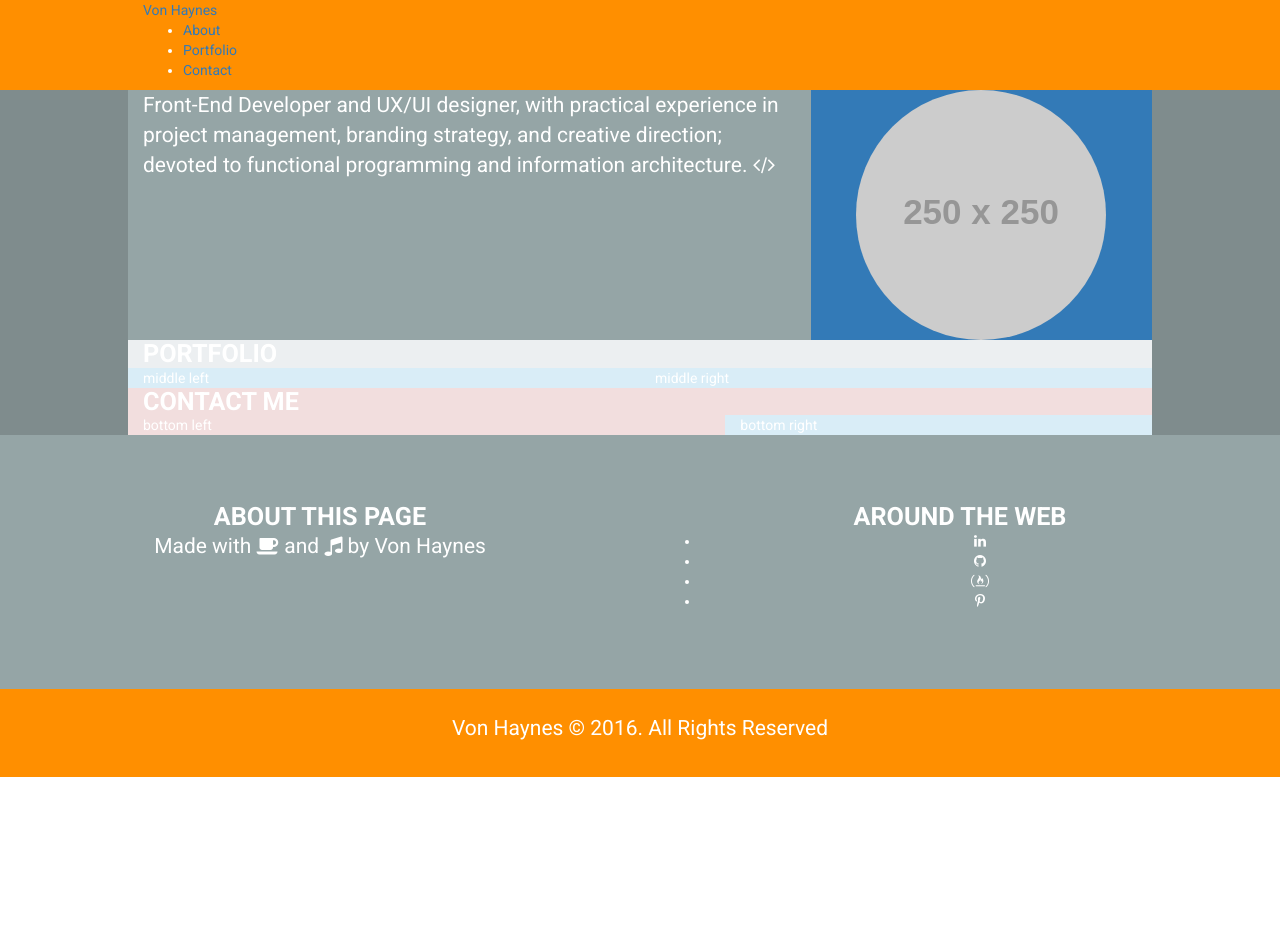
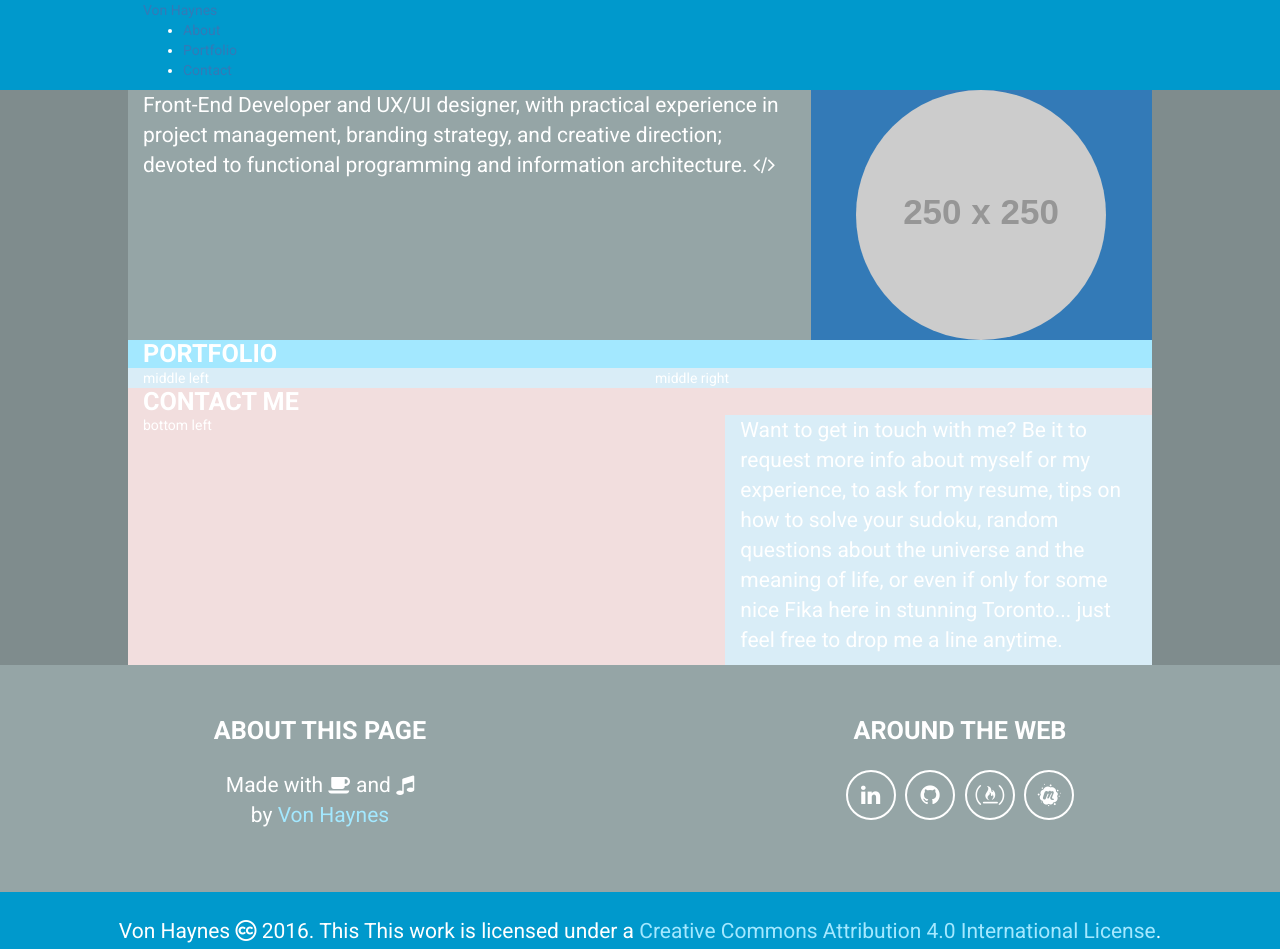
Before and after one commit to drbrounsuga/portfolio-code-camp, a website: page dist/index.html in a window 1280 px wide. Before the commit the page ends 800 px from the top, so only its background shows below. Drawn offline with nearby package versions, Linux system fonts and the light colour scheme; placeholder pictures from the web are drawn by us.

Commit message:
Added social media content

```diff
--- a/dist/css/app.css
+++ b/dist/css/app.css
@@ -2,49 +2,6 @@ body{
   font-family: roboto, arial, sans-serif;
   color: #fff;
 }
-
-
-.bkg-primary{
-  background-color: #FF8F00;
-}
-
-.bkg-primary-accent{
-  background-color: #FFECB3;
-}
-
-.bkg-secondary{
-  background-color: #95a5a6;
-}
-
-.bkg-tertiary{
-  background-color: #7f8c8d;
-}
-
-.bkg-light{
-  background-color: #ECEFF1;
-}
-
-.content-container{
-  max-width: 1024px;
-}
-
-
-.centered{
-  text-align: center;
-}
-
-.padded-lg{
-  padding: 68px 20px;
-}
-
-.padded-md{
-  padding: 24px 20px;
-}
-
-.avatar{
-  border-radius: 50%;
-}
-
 
 h2{
   margin: 0;
@@ -56,3 +13,83 @@ h2{
 p{
   font-size: 1.5em;
 }
+
+/*
+---------------------------
+color classes
+---------------------------
+*/
+.bkg-primary{ background-color: #0099CC; }
+.bkg-primary-accent{ background-color: #CEEBF5; }
+.bkg-secondary{ background-color: #95a5a6; }
+.bkg-tertiary{ background-color: #7f8c8d; }
+.bkg-light{ background-color: #a3e8ff; }
+.fg-light{ color: #a3e8ff; }
+.content-container{ max-width: 1024px; }
+
+
+/*
+---------------------------
+general formatting classes
+---------------------------
+*/
+.centered{ text-align: center; }
+.padded-lg{ padding: 52px 25px; }
+.padded-md{ padding: 24px 25px; }
+.avatar{ border-radius: 50%; }
+.linked{
+  color: #a3e8ff;
+  text-decoration: none;
+  transition: color 500ms;
+}
+.linked:hover{ color: #FFEEBC; }
+
+
+
+/*
+---------------------------
+social media styles
+---------------------------
+*/
+.info-col h2{
+  margin-bottom: 1em;
+}
+.social-media{
+  padding: 0;
+  list-style-type: none;
+  font-size: 1.6em;
+}
+.social-media li,
+.social-media i,
+.social-media a{
+  display: inline-block;
+}
+
+.social-media li{ margin: 0 2px; }
+.social-media i{
+  position: absolute;
+  top: 50%;
+  left: 50%;
+  transform: translate(-50%, -50%);
+}
+
+.social-media a{
+  position: relative;
+  width: 50px;
+  height: 50px;
+  color: #fff;
+  text-decoration: none;
+  border: 2px solid #fff;
+  border-radius: 50%;
+  transition: color 500ms, background-color 500ms;
+}
+
+.social-media a:hover{
+  background-color: #fff;
+  color: #0099CC;
+}
+
+
+@media screen and (max-width: 767px){
+  .padded-lg{ padding: 32px 15px; }
+}
--- a/dist/index.html
+++ b/dist/index.html
@@ -70,7 +70,9 @@
           bottom left
         </div>
         <div class="col-md-5 bg-info">
-          bottom right
+          <p>
+            Want to get in touch with me? Be it to request more info about myself or my experience, to ask for my resume, tips on how to solve your sudoku, random questions about the universe and the meaning of life, or even if only for some nice Fika here in stunning Toronto... just feel free to drop me a line anytime.
+          </p>
         </div>
       </div>
     </div><!-- end #contact -->
@@ -80,17 +82,20 @@
   <section id="info" class="bkg-secondary">
     <div class="container-fluid">
       <div class="row">
-        <div class="col-sm-6 centered padded-lg">
+        <div class="col-sm-6 centered padded-lg info-col">
           <h2>About this page</h2>
-          <p>Made with <i class="fa fa-coffee"></i> and <i class="fa fa-music"></i> by Von Haynes</p>
+          <p>
+            Made with <i class="fa fa-coffee"></i> and <i class="fa fa-music"></i><br>
+            by <a href="http://www.vonhaynes.xyz" target="_blank" title="Von Haynes' Portfolio" class="linked">Von Haynes</a>
+          </p>
         </div>
-        <div class="col-sm-6 centered padded-lg">
+        <div class="col-sm-6 centered padded-lg info-col">
           <h2>Around the web</h2>
-          <ul>
-            <li><i class="fa fa-linkedin"></i></li>
-            <li><i class="fa fa-github"></i></li>
-            <li><i class="fa fa-free-code-camp"></i></li>
-            <li><i class="fa fa-pinterest-p"></i></li>
+          <ul class="social-media">
+            <li><a href="http://linkedin.com/in/lavaughnhaynes" target="_blank" title="LinkedIn"><i class="fa fa-linkedin"></i></a></li>
+            <li><a href="https://github.com/drbrounsuga" target="_blank" title="GitHub"><i class="fa fa-github"></i></a></li>
+            <li><a href="https://www.freecodecamp.com/drbrounsuga" target="_blank" title="Free Code Camp"><i class="fa fa-free-code-camp"></i></a></li>
+            <li><a href="https://www.meetup.com/members/216520780/" target="_blank" title="Meetup"><i class="fa fa-meetup"></i></a></li>
           </ul>
         </div>
       </div>
@@ -99,7 +104,10 @@
 
   <footer class="bkg-primary padded-md centered">
     <p>
-      Von Haynes &copy; 2016. All Rights Reserved
+      Von Haynes <i class="fa fa-creative-commons"></i> 2016. This This work is licensed under a <a rel="license" href="http://creativecommons.org/licenses/by/4.0/" class="linked">Creative Commons Attribution 4.0 International License</a>.
+      <!--
+<a rel="license" href="http://creativecommons.org/licenses/by/4.0/"><img alt="Creative Commons License" style="border-width:0" src="https://i.creativecommons.org/l/by/4.0/88x31.png" /></a><br />This work is licensed under a <a rel="license" href="http://creativecommons.org/licenses/by/4.0/">Creative Commons Attribution 4.0 International License</a>.
+      -->
     </p>
   </footer>
 
```
